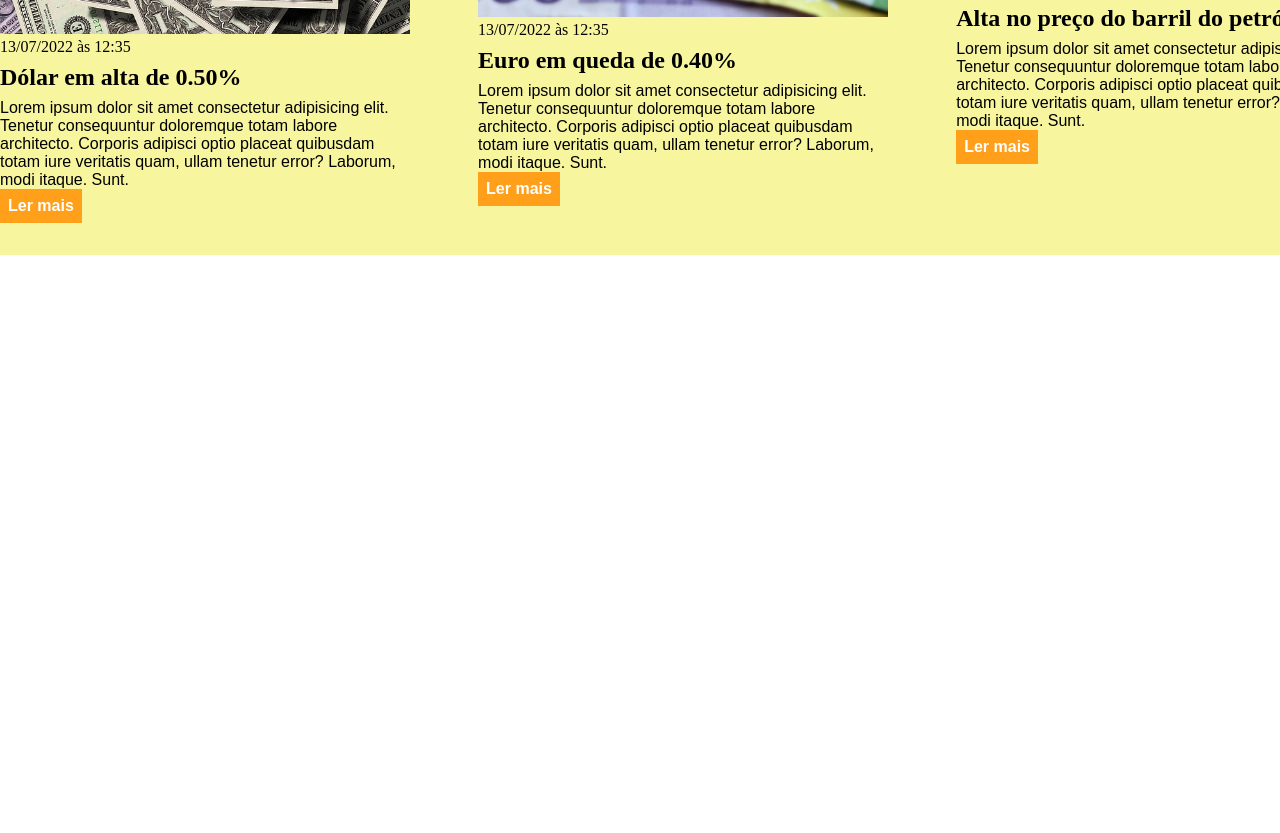
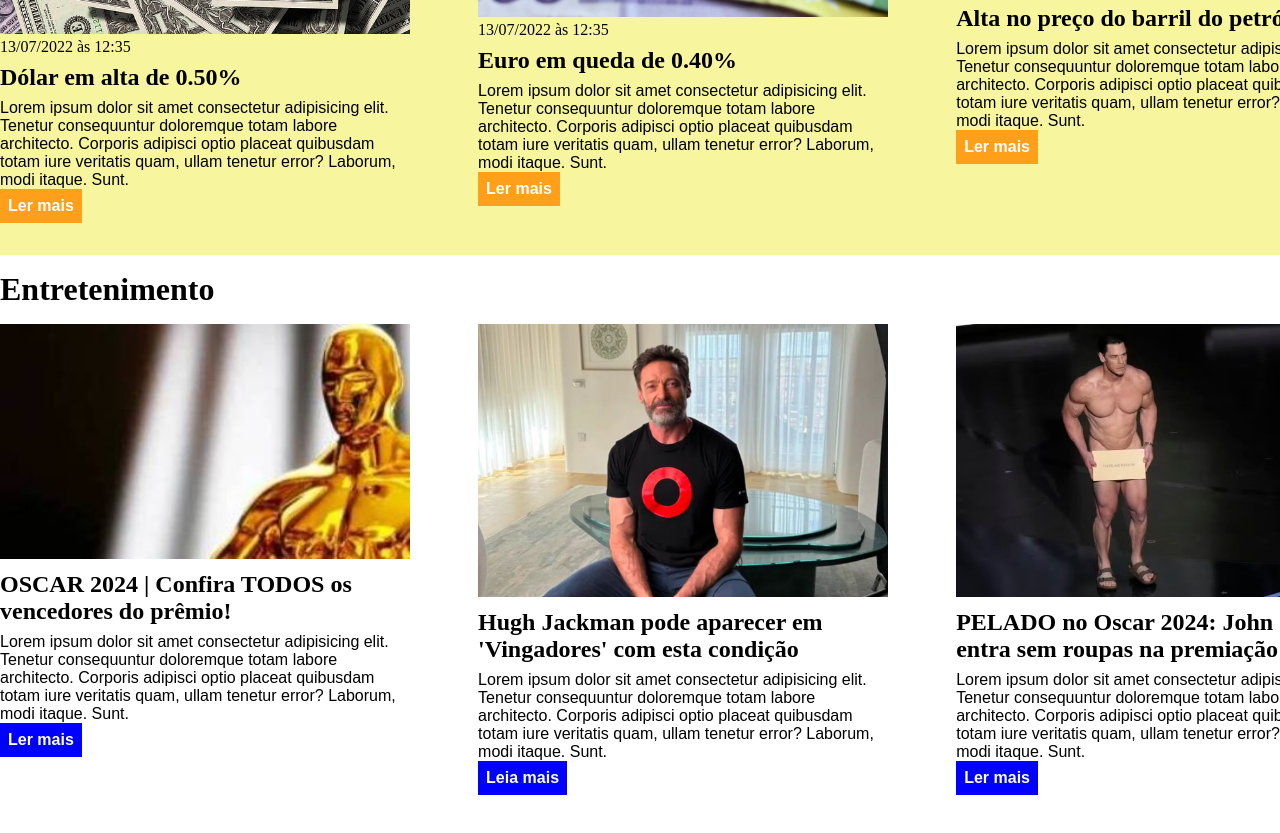
Before and after one commit to Wellington-m/ebac_frontend, a plain HTML site: page index.html in a window 1280 px wide. Shown: the part 1418-2251 px from the top of the page. Before the commit the page ends 1673 px from the top, so only its background shows below. Drawn offline with Linux system fonts and the light colour scheme.

Commit message:
chore: adicionado seção de entretenimento com 3 notícias

```diff
--- a/index.html
+++ b/index.html
@@ -114,5 +114,46 @@
         </div>
       </div>
     </section>
+    <section id="entretenimento">
+      <div class="container">
+        <h2>Entretenimento</h2>
+        <div class="articles">
+          <article>
+            <img src="./imagens/oscar.jpg" alt="" />
+            <header>
+                <time class="creation-date"></time>
+            </header>
+            <h3>OSCAR 2024 | Confira TODOS os vencedores do prêmio!</h3>
+            <p>
+                Lorem ipsum dolor sit amet consectetur adipisicing elit. Tenetur consequuntur doloremque totam labore architecto. Corporis adipisci optio placeat quibusdam totam iure veritatis quam, ullam tenetur error? Laborum, modi itaque. Sunt.
+            </p>
+            <a href="#" title="Leia a notícia completa">Ler mais</a>
+          </article>
+          <article>
+            <img src="./imagens/hugh-jackman.jpg" alt="" />
+            <header>
+                <time class="creation-date"></time>
+            </header>
+            <h3>Hugh Jackman pode aparecer em 'Vingadores' com esta condição</h3>
+            <p>
+                Lorem ipsum dolor sit amet consectetur adipisicing elit. Tenetur consequuntur doloremque totam labore architecto. Corporis adipisci optio placeat quibusdam totam iure veritatis quam, ullam tenetur error? Laborum, modi itaque. Sunt.
+            </p>
+            <a href="#" title="Leia a notícia completa">Leia mais</a>
+          </article>
+          <article>
+            <img src="./imagens/john-cena.jpg" alt="" />
+            <header>
+                <time class="creation-date"></time>
+            </header>
+            <h3>PELADO no Oscar 2024: John Cena entra sem roupas na premiação</h3>
+            <p>
+                Lorem ipsum dolor sit amet consectetur adipisicing elit. Tenetur consequuntur doloremque totam labore architecto. Corporis adipisci optio placeat quibusdam totam iure veritatis quam, ullam tenetur error? Laborum, modi itaque. Sunt.
+            </p>
+            <a href="#" title="Leia a notícia completa">Ler mais</a>
+          </article>
+        </div>
+      </div>
+    </section>
+    <section id="tecnologia"></section>
 </body>
 </html>
```
Also changed, not shown: imagens/hugh-jackman.jpg (added), imagens/john-cena.jpg (added), imagens/oscar.jpg (added).
